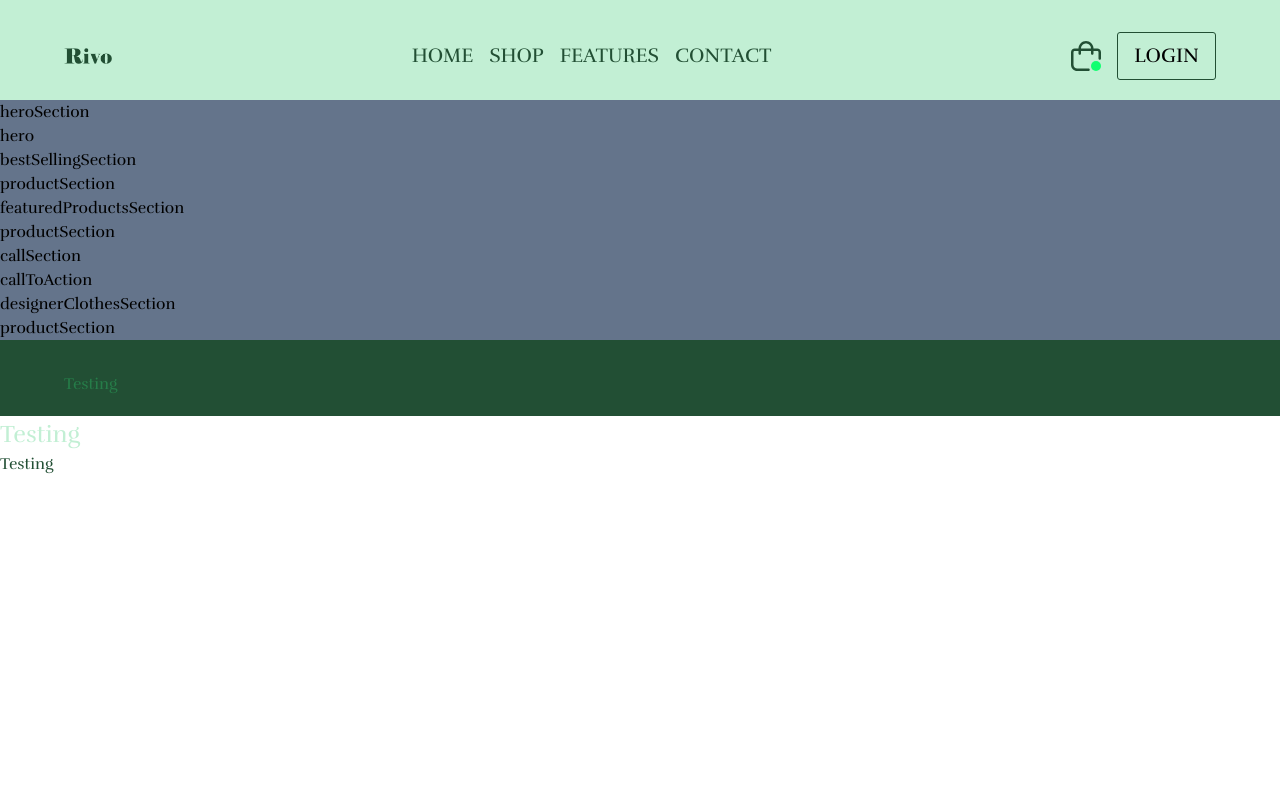
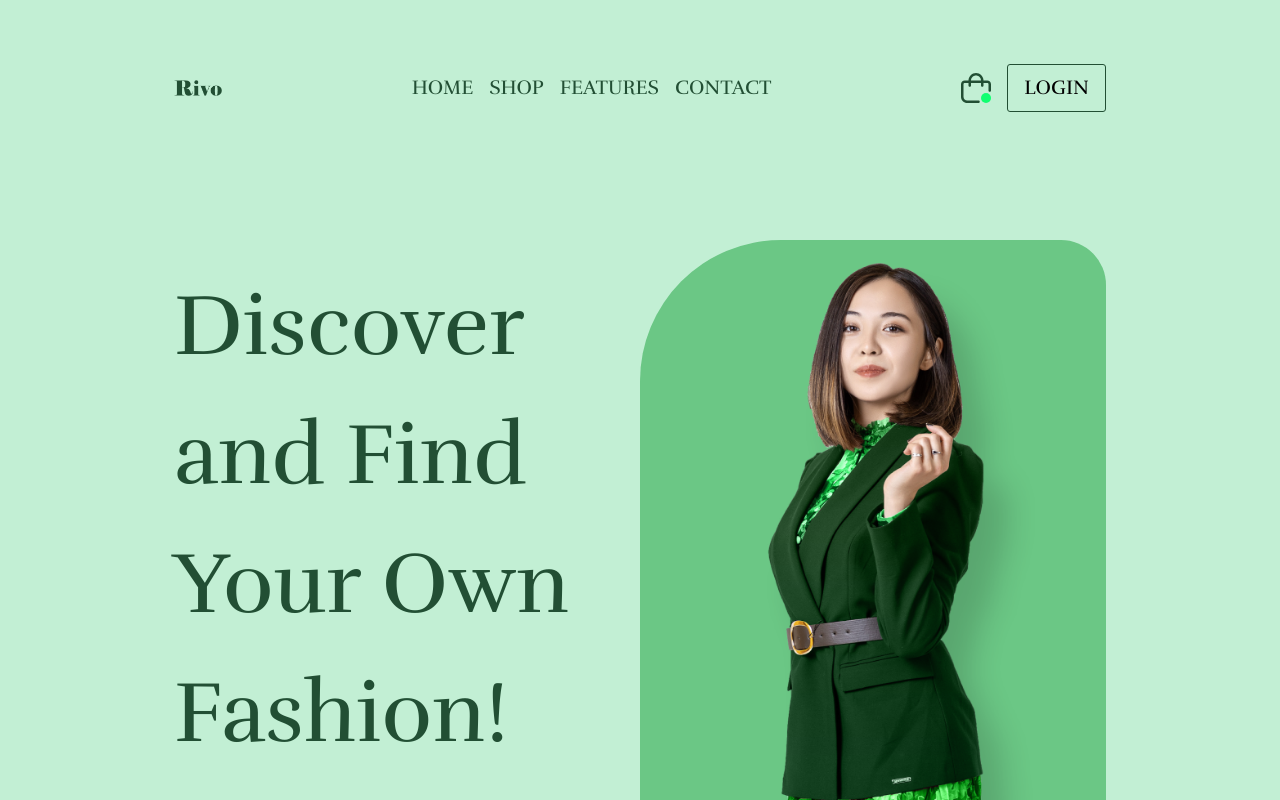
Before and after one commit to JarrodKane/hello-test, a Next.js app: page / in a window 1280 px wide. Shown: the top 800 px of the page. Built offline with nearby package versions, Linux system fonts and the light colour scheme.

Commit message:
wip header

```diff
--- a/public/data.json
+++ b/public/data.json
@@ -1,6 +1,7 @@
 {
   "heroSection": {
     "type": "hero",
+    "bgColor": "bg-brand-green-lightest",
     "title": {
       "content": "Discover and Find Your Own Fashion!",
       "font-size": "text-brand-6xl",
@@ -22,10 +23,16 @@
       "variant": "primary",
       "font": "Poppins",
       "font-style": "medium"
+    },
+    "heroImage": {
+      "imageURL": "pexels-dima-valkov-6402847 2.png",
+      "width": 570,
+      "height": 234
     }
   },
   "bestSellingSection": {
     "type": "productSection",
+    "bgColor": "bg-white",
     "title": {
       "content": "Best Selling",
       "size": "5xl",
@@ -76,6 +83,7 @@
   },
   "featuredProductsSection": {
     "type": "productSection",
+    "bgColor": "bg-white",
     "title": {
       "content": "Our Products",
       "size": "5xl",
@@ -151,6 +159,7 @@
   },
   "callSection": {
     "type": "callToAction",
+    "bgColor": "bg-brand-green-light",
     "imageURL": "excited-white-girl-bright-stylish-glasses-posing-pink-dreamy-curly-woman-playing-with-her-ginger-hair-laughing.png",
     "title": {
       "content": "Exclusive offer",
@@ -182,6 +191,7 @@
   },
   "designerClothesSection": {
     "type": "productSection",
+    "bgColor": "bg-white",
     "title": {
       "content": "Designer Clothes For You",
       "size": "4xl",
--- a/src/app/components/atoms/text.tsx
+++ b/src/app/components/atoms/text.tsx
@@ -1,38 +1,13 @@
-import { BrandColor, FontSize, FontStyle, Fonts } from '@/app/types/index';
-import { clsx } from 'clsx/lite';
 import { HTMLAttributes, ReactNode } from 'react';
 
 type TextProps = HTMLAttributes<HTMLParagraphElement> & {
-  textSize?: FontSize;
-  textColor?: BrandColor;
-  font?: Fonts;
   children: ReactNode;
-  fontStyle?: FontStyle;
   className?: string;
 };
 
-export default function Text({
-  fontStyle,
-  textSize,
-  textColor,
-  font,
-  className,
-  children,
-  ...rest
-}: TextProps) {
-  const fontClass = font && `font-${font}`;
-  const fontStyleClass = fontStyle && `font-${fontStyle}`;
-
-  const textClasses = clsx(
-    textSize,
-    textColor,
-    fontClass,
-    fontStyleClass,
-    className
-  );
-
+export default function Text({ className, children, ...rest }: TextProps) {
   return (
-    <p className={textClasses} {...rest}>
+    <p className={className} {...rest}>
       {children}
     </p>
   );
--- a/src/app/components/layouts/section.tsx
+++ b/src/app/components/layouts/section.tsx
@@ -7,7 +7,10 @@ interface ContainerProps {
 }
 
 const Section: React.FC<ContainerProps> = ({ children, className }) => {
-  const sectionClasses = clsx('flex  items-center pt-8 px-16 pb-5', className);
+  const sectionClasses = clsx(
+    'flex  items-center  px-[174px] py-[4rem]',
+    className
+  );
 
   return <div className={sectionClasses}>{children}</div>;
 };
--- /dev/null
+++ b/src/app/components/molecules/hero.tsx
@@ -0,0 +1,72 @@
+import Link from '@/app/components/atoms/link';
+import Text from '@/app/components/atoms/text';
+import { HeroSection } from '@/app/types/data';
+import clsx from 'clsx';
+import Image from 'next/image';
+import React from 'react';
+
+const HeroSection: React.FC<HeroSection> = ({
+  title,
+  subtitle,
+  linkButton,
+  heroImage,
+}) => {
+  const { content: titleContent, ...titleClasses } = title;
+  const { content: subTitleContent, ...subTitleClasses } = subtitle;
+  const titleClassesString = clsx(Object.values(titleClasses));
+  const subTitleClassesString = clsx(Object.values(subTitleClasses));
+
+  let linkContent, url, linkButtonClassesString, imageDetails, linkVariant;
+
+  if (linkButton) {
+    const {
+      content: linkContentValue,
+      url: linkUrl,
+      variant: linkVar,
+      ...linkButtonClasses
+    } = linkButton;
+
+    linkContent = linkContentValue;
+    url = linkUrl;
+    linkButtonClassesString = clsx(Object.values(linkButtonClasses));
+    linkVariant = linkVar;
+  }
+
+  if (heroImage) {
+    imageDetails = heroImage;
+  }
+  return (
+    <div className='flex '>
+      <div className='w-1/2 flex flex-col  space-y-[2.688rem]'>
+        <Text className={`${titleClassesString} pt-[1.375rem]`}>
+          {titleContent}
+        </Text>
+        <Text className={subTitleClassesString}>{subTitleContent}</Text>
+        {url && linkVariant && (
+          <Link
+            url={url}
+            variant={linkVariant}
+            className={linkButtonClassesString}
+          >
+            {linkContent}
+          </Link>
+        )}
+      </div>
+      <div className='w-1/2 flex justify-end'>
+        {imageDetails && (
+          <div className='w-full max-w-[35.625rem] max-h-[717px] bg-brand-green-light rounded-tl-[141px] rounded-tr-[45px] rounded-bl-[82px] rounded-br-[150px]'>
+            <Image
+              src={`/img/${imageDetails.imageURL}`}
+              alt='Hero Image'
+              className='w-full'
+              width={imageDetails.width}
+              height={imageDetails.height}
+            />
+          </div>
+        )}
+      </div>
+    </div>
+  );
+};
+
+export default HeroSection;
--- a/src/app/components/organism/navbar.tsx
+++ b/src/app/components/organism/navbar.tsx
@@ -5,7 +5,7 @@ import Image from 'next/image';
 
 const Navbar = () => {
   return (
-    <Section className='bg-brand-green-light'>
+    <Section className='bg-brand-green-lightest'>
       <nav className='flex items-center justify-between  flex-grow'>
         <Image
           src='/img/Rivo.png'
--- a/src/app/page.tsx
+++ b/src/app/page.tsx
@@ -1,5 +1,5 @@
-import Text from '@/app/components/atoms/text';
 import Section from './components/layouts/section';
+import Hero from './components/molecules/hero';
 import { Data } from './types/data';
 
 export default async function Home() {
@@ -15,21 +15,10 @@ export default async function Home() {
   return (
     <main>
       {dataArray.map(([key, value]) => (
-        <div key={key} className='bg-slate-500'>
-          <h2>{key}</h2>
-          <div>{value.type}</div>
-        </div>
+        <Section key={key} className={value.bgColor}>
+          {value.type === 'hero' ? <Hero {...value} /> : <div>Test</div>}
+        </Section>
       ))}
-      <Section className='bg-brand-green-dark'>
-        <Text textColor='text-brand-green-medium' textSize='text-brand-xs'>
-          Testing
-        </Text>
-      </Section>
-
-      <Text textColor='text-brand-green-light' textSize='text-brand-lg'>
-        Testing
-      </Text>
-      <Text className='text-brand-green-dark'>Testing</Text>
     </main>
   );
 }
--- a/src/app/types/data.d.ts
+++ b/src/app/types/data.d.ts
@@ -36,6 +36,7 @@ export interface Expires {
 
 export interface Section {
   type: string;
+  bgColor: string;
   title: TextStyle;
   subtitle: TextStyle;
   linkButton?: LinkButton;
@@ -44,8 +45,16 @@ export interface Section {
   expires?: Expires;
 }
 
+export interface HeroSection extends Omit<Section, 'cards' | 'expires'> {
+  heroImage: {
+    imageURL: string;
+    width: number;
+    height: number;
+  };
+}
+
 export interface Data {
-  heroSection: Section;
+  heroSection: HeroSection;
   bestSellingSection: Section;
   featuredProductsSection: Section;
   callSection: Section;
--- a/tailwind.config.ts
+++ b/tailwind.config.ts
@@ -9,7 +9,8 @@ const config: Config = {
   theme: {
     extend: {
       colors: {
-        'brand-green-light': '#C2EFD4',
+        'brand-green-lightest': '#C2EFD4',
+        'brand-green-light': '#6BC785',
         'brand-green-medium': '#267D49',
         'brand-green-dark': '#224F34',
         'brand-green-highlight': '#10FF70',
```
Also changed, not shown: .prettierrc.cjs.
